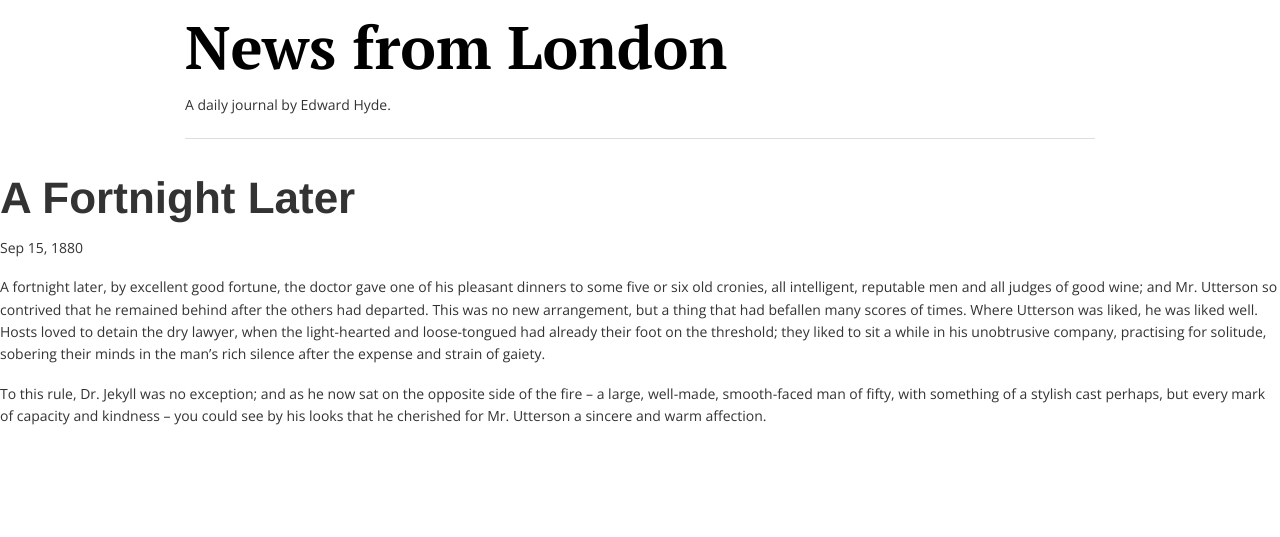
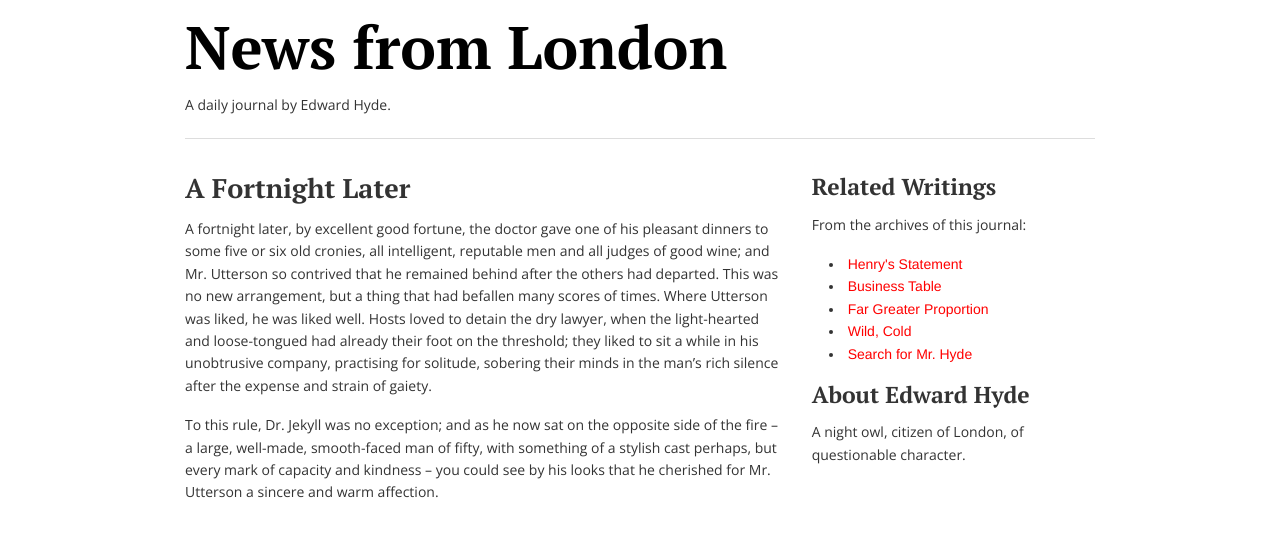
Before and after one commit to lyndseybrowning/jekyll-test, a Jekyll site: the page built from _posts/1880-09-15-a-fortnight-later.markdown, in a window 1280 px wide. Shown: the top 537 px of the page. Built offline with Jekyll 4.4.1, drawn with Linux system fonts in a browser that asks for light colours.

Commit message:
Added post layout

```diff
--- a/_layouts/post.html
+++ b/_layouts/post.html
@@ -1,15 +1,35 @@
 ---
 layout: default
 ---
-<article class="post" itemscope itemtype="http://schema.org/BlogPosting">
+  <div class="row">
+    <div class="eight columns">
+      <div class="row">
+        <div class="twelve columns">
 
-  <header class="post-header">
-    <h1 class="post-title" itemprop="name headline">{{ page.title }}</h1>
-    <p class="post-meta"><time datetime="{{ page.date | date_to_xmlschema }}" itemprop="datePublished">{{ page.date | date: "%b %-d, %Y" }}</time>{% if page.author %} • <span itemprop="author" itemscope itemtype="http://schema.org/Person"><span itemprop="name">{{ page.author }}</span></span>{% endif %}</p>
-  </header>
+		      <h3>{{ page.title }}</h3>
 
-  <div class="post-content" itemprop="articleBody">
-    {{ content }}
+          <!-- Grid Example -->
+          <div class="row">
+            <div class="twelve columns">
+    			  {{ content }}
+            </div>
+          </div>
+
+        </div>
+      </div>
+    </div>
+   <div class="four columns">
+
+      <h4>Related Writings</h4>
+      <p>From the archives of this journal:</p>
+      <ul class="disc">
+      {% for post in site.related_posts limit: 10 %}
+        <li><a href="{{ site.baseurl }}{{ post.url }}">{{ post.title }}</a></li>
+      {% endfor %}
+      </ul>
+
+      <h4>About Edward Hyde</h4>
+      <p>A night owl, citizen of London, of questionable character.</p>
+
+    </div>
   </div>
-
-</article>
--- a/index.html
+++ b/index.html
@@ -22,5 +22,7 @@
         <li><a href="{{ post.url }}">{{ post.title }}</a></li>
       {% endfor %}
       </ul>
+      <h4>About Edward Hyde</h4>
+      <p>A night owl, citizen of London, of questionable character.</p>
     </div>
   </div>
```
